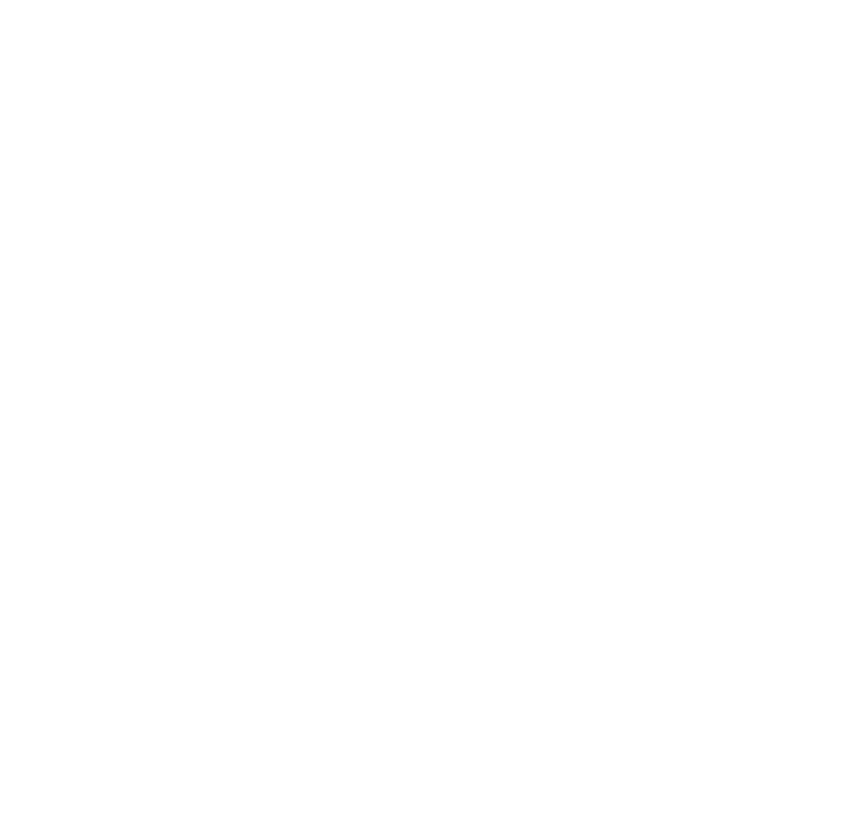
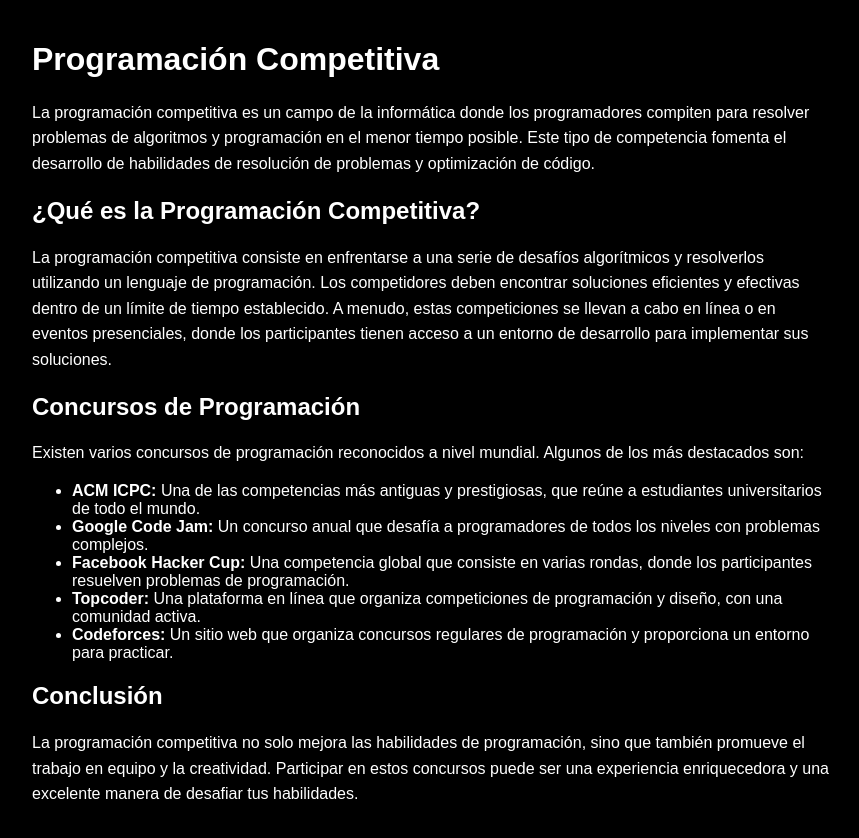
Before and after one commit to YoungKevxn/club-programacion-cbtis, a plain HTML site: page index.html in a window 1280 px wide. Shown: the whole page, without its empty margins (208-1067 px from the left). Before the commit the page ends 800 px from the top, so only its background shows below. Drawn offline with Linux system fonts and the light colour scheme.

Commit message:
Actualizacion echa

```diff
--- a/index.html
+++ b/index.html
@@ -1,11 +1,55 @@
 <!DOCTYPE html>
-<html lang="en">
+<html lang="es">
 <head>
     <meta charset="UTF-8">
     <meta name="viewport" content="width=device-width, initial-scale=1.0">
-    <title>XD</title>
+    <title>Programación Competitiva</title>
+    <style>
+        body {
+            background-color: black;
+            color: white;
+            font-family: Arial, sans-serif;
+            margin: 0;
+            padding: 20px;
+        }
+        h1, h2 {
+            color: white;
+        }
+        h2 {
+            margin-top: 20px;
+        }
+        p {
+            line-height: 1.6;
+        }
+        .container {
+            max-width: 800px;
+            margin: auto;
+        }
+        a {
+            color: #1E90FF;
+        }
+    </style>
 </head>
 <body>
+    <div class="container">
+        <h1>Programación Competitiva</h1>
+        <p>La programación competitiva es un campo de la informática donde los programadores compiten para resolver problemas de algoritmos y programación en el menor tiempo posible. Este tipo de competencia fomenta el desarrollo de habilidades de resolución de problemas y optimización de código.</p>
 
+        <h2>¿Qué es la Programación Competitiva?</h2>
+        <p>La programación competitiva consiste en enfrentarse a una serie de desafíos algorítmicos y resolverlos utilizando un lenguaje de programación. Los competidores deben encontrar soluciones eficientes y efectivas dentro de un límite de tiempo establecido. A menudo, estas competiciones se llevan a cabo en línea o en eventos presenciales, donde los participantes tienen acceso a un entorno de desarrollo para implementar sus soluciones.</p>
+
+        <h2>Concursos de Programación</h2>
+        <p>Existen varios concursos de programación reconocidos a nivel mundial. Algunos de los más destacados son:</p>
+        <ul>
+            <li><strong>ACM ICPC:</strong> Una de las competencias más antiguas y prestigiosas, que reúne a estudiantes universitarios de todo el mundo.</li>
+            <li><strong>Google Code Jam:</strong> Un concurso anual que desafía a programadores de todos los niveles con problemas complejos.</li>
+            <li><strong>Facebook Hacker Cup:</strong> Una competencia global que consiste en varias rondas, donde los participantes resuelven problemas de programación.</li>
+            <li><strong>Topcoder:</strong> Una plataforma en línea que organiza competiciones de programación y diseño, con una comunidad activa.</li>
+            <li><strong>Codeforces:</strong> Un sitio web que organiza concursos regulares de programación y proporciona un entorno para practicar.</li>
+        </ul>
+
+        <h2>Conclusión</h2>
+        <p>La programación competitiva no solo mejora las habilidades de programación, sino que también promueve el trabajo en equipo y la creatividad. Participar en estos concursos puede ser una experiencia enriquecedora y una excelente manera de desafiar tus habilidades.</p>
+    </div>
 </body>
 </html>
```
